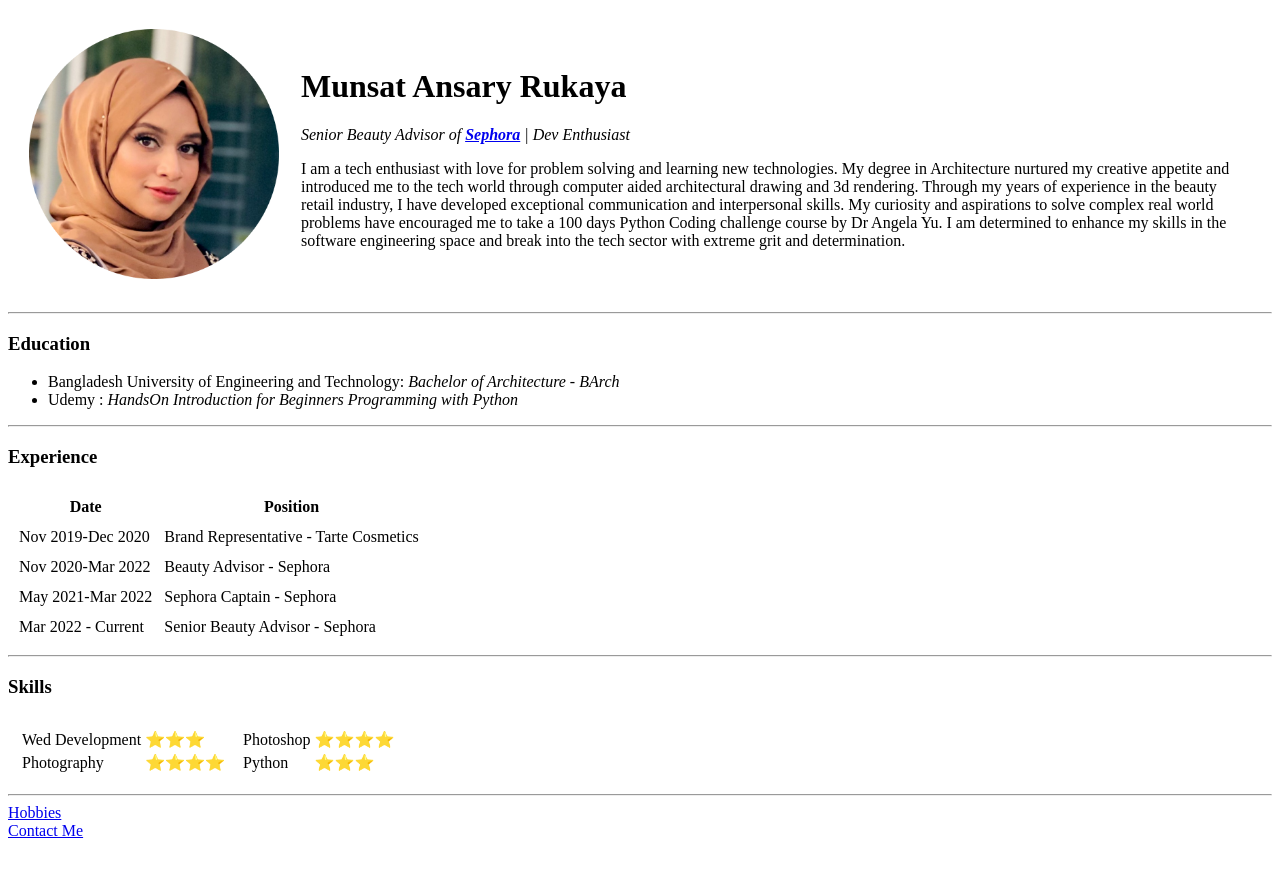
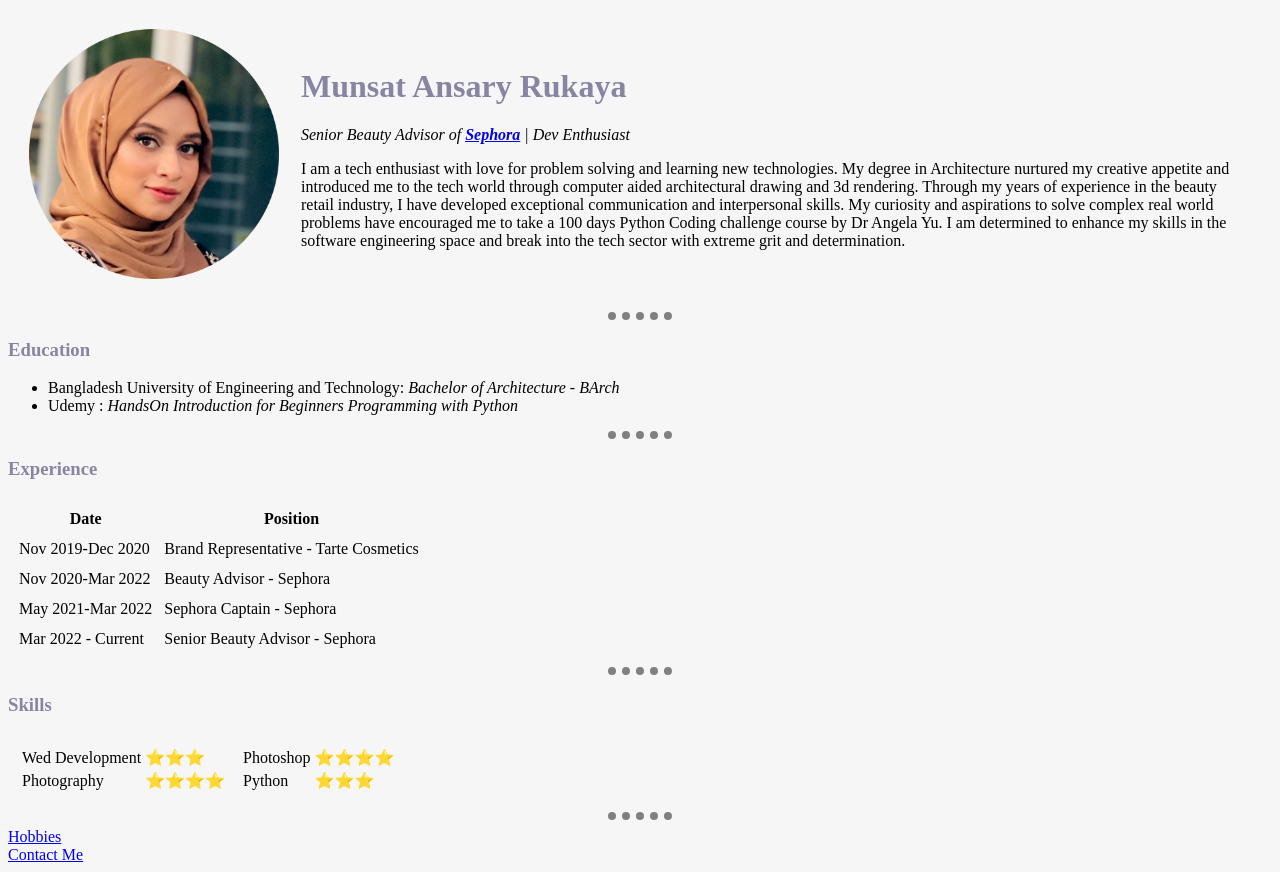
Before and after one commit to Munsat/CV, a plain HTML site: page index.html in a window 1280 px wide. Before the commit the page ends 848 px from the top, so only its background shows below. Drawn offline with Linux system fonts and the light colour scheme.

Commit message:
added updated raw files to replace old ones

```diff
--- /dev/null
+++ b/CSS/styles.css
@@ -0,0 +1,15 @@
+body{
+  background-color: #F6F6F6;
+}
+hr{
+  border-style: none;
+  border-top: dotted grey;
+  border-top-width: 8px;
+  width: 5%
+}
+h1{
+  color: #8785A2;
+}
+h3{
+  color: #8785A2;
+}
--- a/index.html
+++ b/index.html
@@ -4,6 +4,7 @@
 <head>
   <meta charset="utf-8">
   <title>Munsat's Personal Website</title>
+  <link rel="stylesheet" href="css/styles.css">
 </head>
 
 <body>
```
Also changed, not shown: contact.html (+4 -0 lines), hobbies.html (+3 -0 lines).
